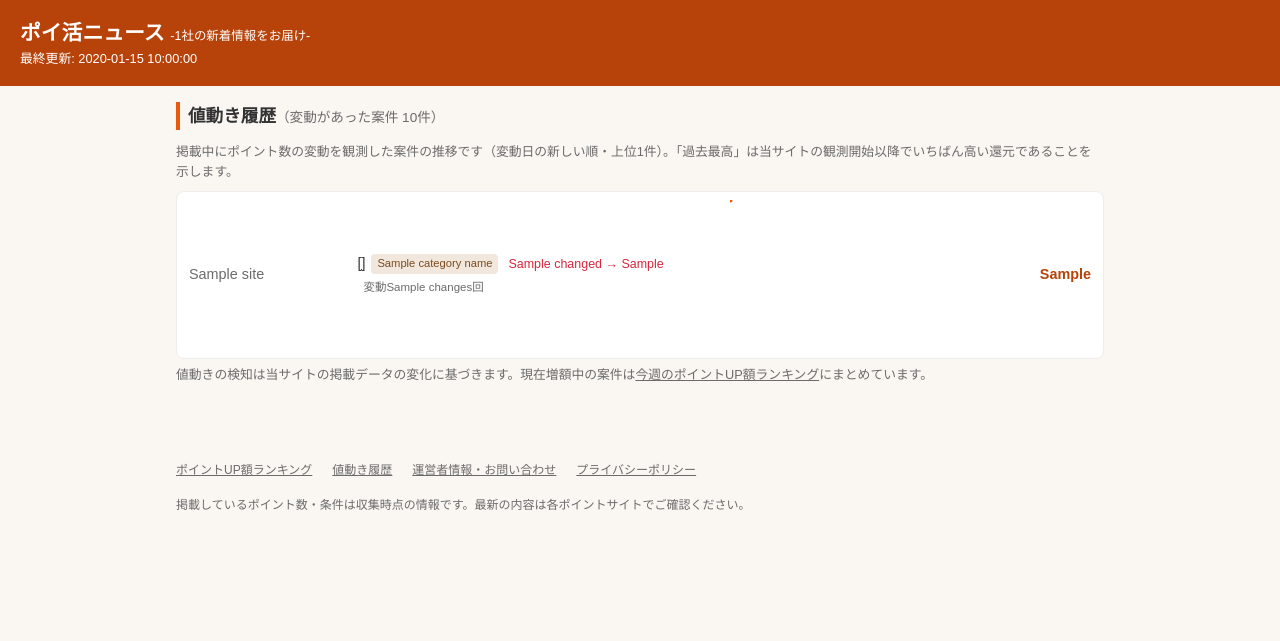
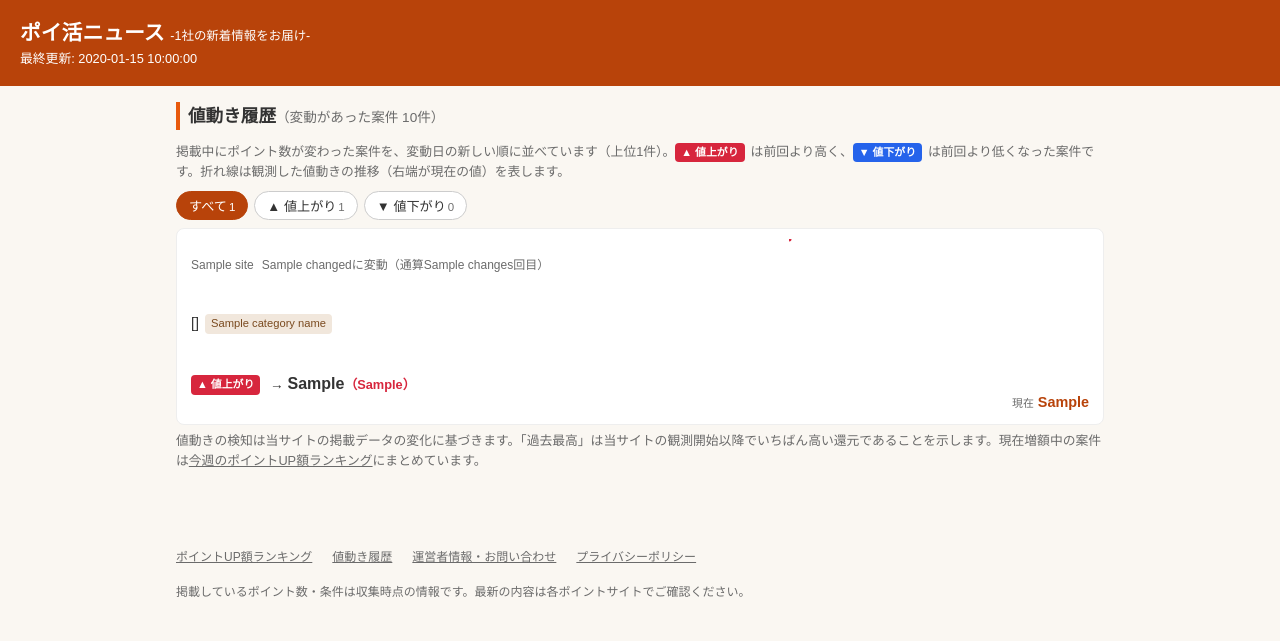
Before and after one commit to y-kam/poikatu-news, a Python web app: template builder/templates/history.html.j2 in a window 1280 px wide. Shown: the top 641 px of the page. Run offline with Jinja, Linux system fonts and the light colour scheme; the template is opened without the code that fills it: most values are stand-ins (such as "Sample title", 1, 10 or a date in 2020).

Commit message:
feat: ランキング・値動き履歴ページのカードを見やすく再構成
- ランキング: 順位を丸バッジ化、「増額幅」ラベル追加、旧値打ち消し線→新値強調の3行構成に
- 値動き履歴: ▲値上がり/▼値下がりバッジと増減幅を明示、スパークラインを方向で色分け、「現在」ラベル追加
- 値動き履歴に すべて/値上がり/値下がり の絞り込みチップを追加（件数付き）
- generate.py: 履歴行に増減幅表示（diff_disp）を追加

Co-Authored-By: Claude Fable 5 <noreply@anthropic.com>

```diff
--- a/builder/generate.py
+++ b/builder/generate.py
@@ -292,10 +292,12 @@ def _history_rows(recent: list, history: dict) -> tuple[list, int]:
             continue
         vals = [v for _, v in series]
         fmt = (lambda v: f"{v:,.0f}円") if yen_type else (lambda v: f"{round(v, 2):g}%")
+        diff = vals[-1] - vals[-2]
         rows.append({
             "site": deal["site"], "title": deal["title"], "url": deal["url"],
             "category": deal["category"], "points_text": deal["points_text"],
             "yen_type": yen_type, "cur_disp": fmt(vals[-1]), "prev_disp": fmt(vals[-2]),
+            "diff_disp": ("+" if diff > 0 else "−") + fmt(abs(diff)),
             "up": vals[-1] > vals[-2],
             "peak": vals[-1] >= max(vals),  # 観測開始以降の最高値（過去最高バッジ）
             "changed": _date_md(series[-1][0]),
--- a/builder/static/style.css
+++ b/builder/static/style.css
@@ -1,6 +1,6 @@
 :root {
   --accent:#e8590c; --accent-text:#b8430a; --accent-bg:#b8430a; --bg:#faf7f2; --card:#fff; --text:#333; --muted:#6b6b6b; --line:#eee;
-  --bd:#ccc; --bd2:#ddd; --cat-bg:#f1e7dc; --cat-text:#7a4a1f; --up-text:#d7263d;
+  --bd:#ccc; --bd2:#ddd; --cat-bg:#f1e7dc; --cat-text:#7a4a1f; --up-text:#d7263d; --down-text:#2563eb;
   color-scheme:light dark;  /* フォーム部品・スクロールバーもOSのテーマに追従させる */
 }
 /* ダークモード: OS設定に追従して配色変数だけ差し替える。
@@ -129,33 +129,55 @@ footer .footlinks { margin-bottom:8px; }
 footer .footlinks a { display:inline-block; padding:8px 0; margin-right:20px; }
 .empty { color:var(--muted); font-size:.9rem; }
 
-/* UP額ランキング（ranking.html）: 新着リストと同系のカード行に順位・増額幅の列を足した4カラム */
+/* UP額ランキング（ranking.html）: 順位バッジ｜（サイト名・日付／案件名／旧値→新値の3行）｜増額幅 の3カラム。
+   「+○○円」が何の数字か一目で分かるよう「増額幅」ラベルを添え、旧値は打ち消し線で「前の値」と明示する */
 .ranklist { list-style:none; }
-.ranklist li { background:var(--card); border:1px solid var(--line); border-radius:8px; padding:8px 12px; margin-bottom:6px; font-size:.9rem; display:grid; grid-template-columns:2.2em 11em 1fr auto; gap:2px 10px; align-items:baseline; }
-.ranklist .rank { font-weight:bold; color:var(--muted); text-align:center; }
-/* 上位3件の順位はアクセント色で目立たせる */
-.ranklist li:nth-child(-n+3) .rank { color:var(--accent-text); font-size:1.05rem; }
-.ranklist .site { color:var(--muted); white-space:nowrap; }
-.ranklist .delta { color:var(--up-text); font-weight:bold; white-space:nowrap; }
-.ranklist .posted { color:var(--muted); font-size:.72rem; margin-left:6px; white-space:nowrap; }
-.ranklist .vals { display:block; font-size:.82rem; color:var(--muted); }
-.ranklist .vals strong { color:var(--accent-text); }
+.ranklist li { background:var(--card); border:1px solid var(--line); border-radius:8px; padding:10px 14px; margin-bottom:6px; font-size:.9rem; display:grid; grid-template-columns:2.4em 1fr auto; grid-template-rows:auto auto auto; gap:1px 12px; align-items:center; }
+/* 順位は丸バッジ。上位3件はアクセント色で塗り、4位以下は枠線のみの控えめ表示 */
+.ranklist .rank { grid-column:1; grid-row:1 / 4; justify-self:center; display:inline-flex; align-items:center; justify-content:center; width:2em; height:2em; border-radius:50%; border:1px solid var(--bd2); font-weight:bold; font-size:.95rem; color:var(--muted); }
+.ranklist li:nth-child(-n+3) .rank { background:var(--accent-bg); border-color:var(--accent-bg); color:#fff; font-size:1rem; }
+.ranklist .rankmeta { grid-column:2; grid-row:1; color:var(--muted); font-size:.75rem; }
+.ranklist .rankmeta .posted { margin-left:8px; white-space:nowrap; }
+.ranklist .ttl { grid-column:2; grid-row:2; }
+.ranklist .vals { grid-column:2; grid-row:3; font-size:.85rem; color:var(--muted); }
+.ranklist .vals s { text-decoration-thickness:1px; }
+.ranklist .vals strong { color:var(--accent-text); font-size:1rem; }
 .ranklist .vals .sub { font-size:.78rem; }
+.ranklist .delta { grid-column:3; grid-row:1 / 4; text-align:right; white-space:nowrap; }
+.ranklist .delta-label { display:block; font-size:.68rem; font-weight:normal; color:var(--muted); line-height:1.3; }
+.ranklist .delta-val { color:var(--up-text); font-weight:bold; font-size:1.15rem; }
 
-/* 値動き履歴（history.html）: サイト名・案件名・スパークライン・現在値の4カラム */
+/* 値動き履歴（history.html）: （サイト名・変動日／案件名／変動内容の3行）｜（スパークライン＋現在値）の2カラム。
+   値上がり/値下がりはバッジ＋色（赤=上げ・青=下げ）で方向を明示する */
 .histlist { list-style:none; }
-.histlist li { background:var(--card); border:1px solid var(--line); border-radius:8px; padding:8px 12px; margin-bottom:6px; font-size:.9rem; display:grid; grid-template-columns:11em 1fr auto auto; gap:2px 10px; align-items:center; }
-.histlist .site { color:var(--muted); white-space:nowrap; }
+.histlist li { background:var(--card); border:1px solid var(--line); border-radius:8px; padding:10px 14px; margin-bottom:6px; font-size:.9rem; display:grid; grid-template-columns:1fr auto; grid-template-rows:auto auto auto; gap:1px 12px; align-items:center; }
+.histlist li[hidden] { display:none; }  /* 値上がり/値下がり絞り込みで display:grid が hidden属性を上書きするのを防ぐ */
+.histlist .histmeta { grid-column:1; grid-row:1; color:var(--muted); font-size:.75rem; }
+.histlist .histmeta .posted { margin-left:8px; white-space:nowrap; }
+.histlist .ttl { grid-column:1; grid-row:2; }
+.histchange { grid-column:1; grid-row:3; font-size:.85rem; }
+.histchange s { color:var(--muted); text-decoration-thickness:1px; }
+.histchange strong { font-size:1rem; }
+.histdiff { font-size:.8rem; font-weight:bold; }
+.hist-up { color:var(--up-text); }
+.hist-down { color:var(--down-text); }
+/* 値上がり/値下がりバッジ。背景色は白文字とのコントラストAAを満たす固定色（.upbadgeと同方針） */
+.dirbadge { display:inline-block; color:#fff; font-size:.68rem; font-weight:bold; border-radius:4px; padding:1px 6px; margin-right:6px; vertical-align:middle; white-space:nowrap; }
+.dir-up { background:#d7263d; }
+.dir-down { background:#2563eb; }
+/* 右カラム: スパークラインの下に現在値。折れ線は直近の変動方向で色分けする */
+.histlist .histright { grid-column:2; grid-row:1 / 4; display:flex; flex-direction:column; align-items:flex-end; gap:2px; }
 .histlist .pts { color:var(--accent-text); font-weight:bold; white-space:nowrap; }
 .histlist .pts .sub { font-weight:normal; font-size:.78rem; }
-.histlist .posted { color:var(--muted); font-size:.72rem; margin-left:6px; white-space:nowrap; }
-.histchange { display:inline-block; font-size:.78rem; margin-left:6px; white-space:nowrap; }
-.hist-up { color:var(--up-text); }
-.hist-down { color:var(--muted); }
+.histlist .pts-label { font-size:.68rem; font-weight:normal; color:var(--muted); margin-right:4px; }
 .peakbadge { display:inline-block; background:var(--accent-bg); color:#fff; font-size:.68rem; font-weight:bold; border-radius:4px; padding:1px 6px; margin-left:6px; vertical-align:middle; white-space:nowrap; }
 .spark { flex-shrink:0; }
 .spark polyline { stroke:var(--accent); stroke-width:1.5; }
 .spark circle { fill:var(--accent); }
+.spark-up polyline { stroke:var(--up-text); }
+.spark-up circle { fill:var(--up-text); }
+.spark-down polyline { stroke:var(--down-text); }
+.spark-down circle { fill:var(--down-text); }
 
 /* 固定ページ（運営者情報・プライバシーポリシー） */
 .page h3 { font-size:.95rem; margin:20px 0 6px; }
--- a/builder/templates/history.html.j2
+++ b/builder/templates/history.html.j2
@@ -34,23 +34,49 @@
 {% block content %}
 <section>
   <h2>値動き履歴<span class="allcount">（変動があった案件 {{ total }}件）</span></h2>
-  <p class="note">掲載中にポイント数の変動を観測した案件の推移です（変動日の新しい順{% if rows|length < total %}・上位{{ rows|length }}件{% endif %}）。「過去最高」は当サイトの観測開始以降でいちばん高い還元であることを示します。</p>
+  <p class="note">掲載中にポイント数が変わった案件を、変動日の新しい順に並べています{% if rows|length < total %}（上位{{ rows|length }}件）{% endif %}。<span class="dirbadge dir-up">▲ 値上がり</span>は前回より高く、<span class="dirbadge dir-down">▼ 値下がり</span>は前回より低くなった案件です。折れ線は観測した値動きの推移（右端が現在の値）を表します。</p>
   {% if rows %}
+  {# 値上がり/値下がりの絞り込みチップ。件数は掲載中の行数（テンプレートで確定）、切替はscriptsブロックの小さなJSで行う #}
+  <div class="chips" id="dir-chips">
+    <button class="chip active" data-dir="">すべて<span class="cnt">{{ rows|length }}</span></button>
+    <button class="chip" data-dir="up">▲ 値上がり<span class="cnt">{{ rows|selectattr("up")|list|length }}</span></button>
+    <button class="chip" data-dir="down">▼ 値下がり<span class="cnt">{{ rows|rejectattr("up")|list|length }}</span></button>
+  </div>
   <ul class="histlist">
     {% for r in rows %}
-    <li>
-      <span class="site">{{ site_names[r.site] if r.site in site_names else r.site }}</span>
-      <span class="ttl"><a href="{{ r.url }}" rel="nofollow noopener" target="_blank">{{ r.title }}</a>{% if r.peak %}<span class="peakbadge">過去最高</span>{% endif %}<span class="cat">{{ category_names[r.category] }}</span>
-        <span class="histchange {{ 'hist-up' if r.up else 'hist-down' }}">{{ r.changed }} {{ r.prev_disp }} → {{ r.cur_disp }}</span><span class="posted">変動{{ r.changes }}回</span></span>
-      {# スパークライン: 変化点を等間隔に結んだ折れ線（時間軸ではない）。終点に現在値の点を打つ #}
-      <svg class="spark" viewBox="0 0 {{ r.spark.w }} {{ r.spark.h }}" width="{{ r.spark.w }}" height="{{ r.spark.h }}" aria-hidden="true"><polyline points="{{ r.spark.points }}" fill="none"/><circle cx="{{ r.spark.last_x }}" cy="{{ r.spark.last_y }}" r="2.5"/></svg>
-      <span class="pts">{{ r.cur_disp }}{% if r.yen_type %}<span class="sub">（{{ r.points_text }}）</span>{% endif %}</span>
+    <li data-dir="{{ 'up' if r.up else 'down' }}">
+      <span class="histmeta"><span class="site">{{ site_names[r.site] if r.site in site_names else r.site }}</span><span class="posted">{{ r.changed }}に変動（通算{{ r.changes }}回目）</span></span>
+      <span class="ttl"><a href="{{ r.url }}" rel="nofollow noopener" target="_blank">{{ r.title }}</a>{% if r.peak %}<span class="peakbadge">過去最高</span>{% endif %}<span class="cat">{{ category_names[r.category] }}</span></span>
+      <span class="histchange"><span class="dirbadge {{ 'dir-up' if r.up else 'dir-down' }}">{{ '▲ 値上がり' if r.up else '▼ 値下がり' }}</span><s>{{ r.prev_disp }}</s> → <strong>{{ r.cur_disp }}</strong><span class="histdiff {{ 'hist-up' if r.up else 'hist-down' }}">（{{ r.diff_disp }}）</span></span>
+      {# スパークライン: 変化点を等間隔に結んだ折れ線（時間軸ではない）。終点に現在値の点を打ち、直近の変動方向で色分けする #}
+      <span class="histright">
+        <svg class="spark {{ 'spark-up' if r.up else 'spark-down' }}" viewBox="0 0 {{ r.spark.w }} {{ r.spark.h }}" width="{{ r.spark.w }}" height="{{ r.spark.h }}" aria-hidden="true"><polyline points="{{ r.spark.points }}" fill="none"/><circle cx="{{ r.spark.last_x }}" cy="{{ r.spark.last_y }}" r="2.5"/></svg>
+        <span class="pts"><span class="pts-label">現在</span>{{ r.cur_disp }}{% if r.yen_type %}<span class="sub">（{{ r.points_text }}）</span>{% endif %}</span>
+      </span>
     </li>
     {% endfor %}
   </ul>
   {% else %}
   <p class="empty">値動きを観測した案件はまだありません（データ蓄積中）。</p>
   {% endif %}
-  <p class="note">値動きの検知は当サイトの掲載データの変化に基づきます。現在増額中の案件は<a href="/ranking.html">今週のポイントUP額ランキング</a>にまとめています。</p>
+  <p class="note">値動きの検知は当サイトの掲載データの変化に基づきます。「過去最高」は当サイトの観測開始以降でいちばん高い還元であることを示します。現在増額中の案件は<a href="/ranking.html">今週のポイントUP額ランキング</a>にまとめています。</p>
 </section>
 {% endblock %}
+{% block scripts %}
+{% if rows %}
+<script>
+// 値上がり/値下がりチップで行を絞り込む（表示切替のみの軽量処理）
+(function () {
+  var chips = document.querySelectorAll("#dir-chips .chip");
+  var items = document.querySelectorAll(".histlist li");
+  chips.forEach(function (chip) {
+    chip.addEventListener("click", function () {
+      chips.forEach(function (c) { c.classList.toggle("active", c === chip); });
+      var dir = chip.dataset.dir;
+      items.forEach(function (li) { li.hidden = !!dir && li.dataset.dir !== dir; });
+    });
+  });
+})();
+</script>
+{% endif %}
+{% endblock %}
```
Also changed, not shown: other parts of builder/static/style.css (+14 -11 lines), builder/templates/ranking.html.j2 (+5 -5 lines).
